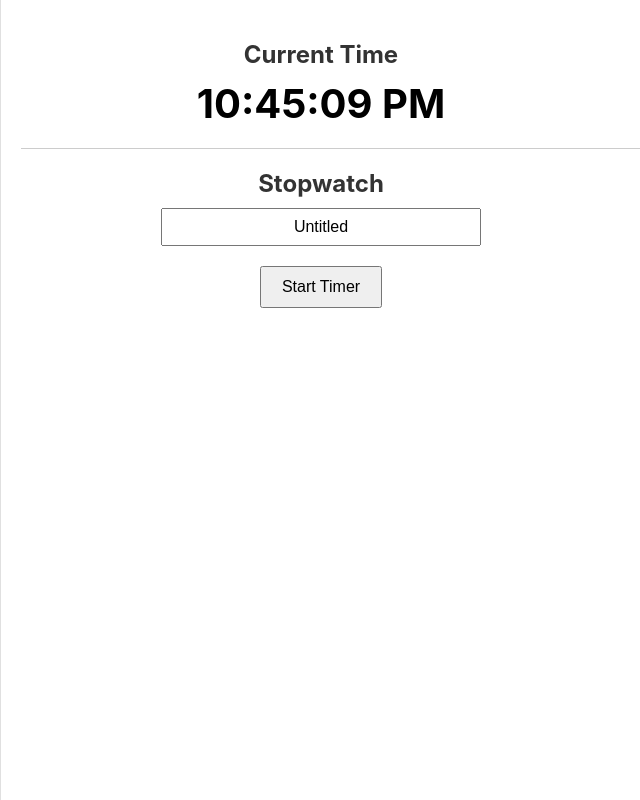
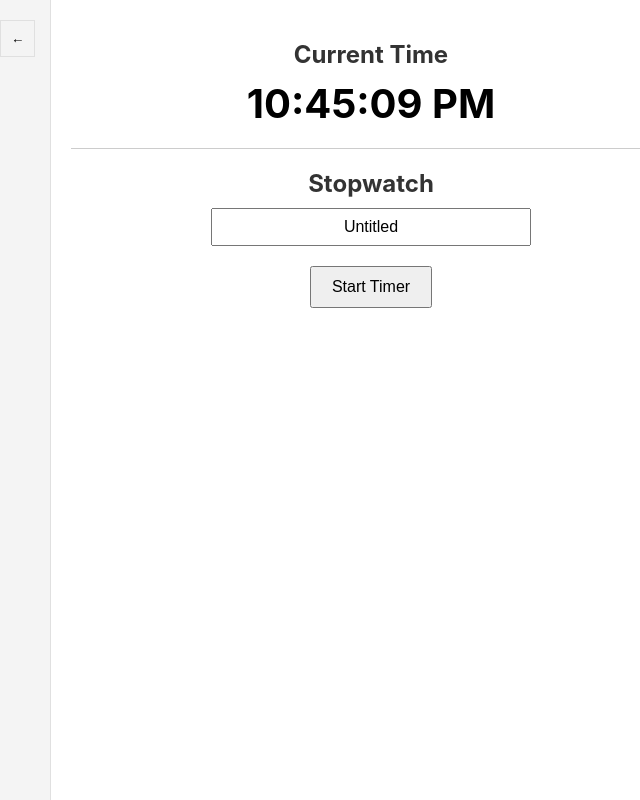
Before and after one commit to charleslien/timer, a React (Create React App) app: page / in a window 1280 px wide. Shown: the whole page, without its empty margins (0-640 px from the left). Built offline with nearby package versions, Linux system fonts and the light colour scheme.

Commit message:
Improve sidebar visibility and toggle button placement

```diff
--- a/src/App.css
+++ b/src/App.css
@@ -5,10 +5,10 @@
 }
 
 .sidebar {
-  width: 0;
+  width: 50px;
   background-color: #f4f4f4;
   transition: width 0.3s ease;
-  overflow-x: hidden;
+  overflow: hidden;
   position: relative;
   border-right: 1px solid #e0e0e0;
 }
@@ -20,7 +20,7 @@
 .sidebar-toggle {
   position: absolute;
   top: 20px;
-  right: -40px;
+  left: 0;
   background-color: #f4f4f4;
   border: 1px solid #e0e0e0;
   padding: 10px;
@@ -35,7 +35,7 @@
 }
 
 .main-content.sidebar-open {
-  margin-left: -350px;
+  margin-left: -300px;
 }
 
 .clock, .stopwatch, .saved-timers {
```
